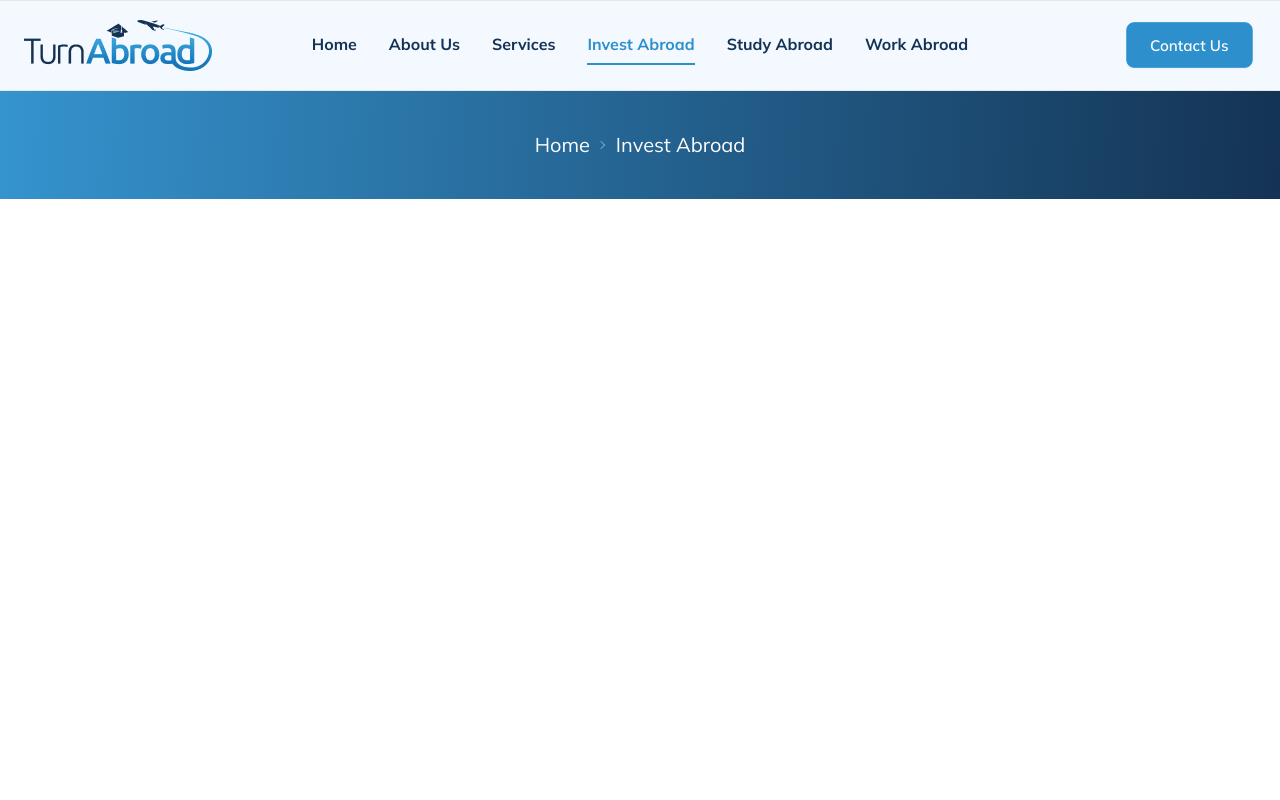
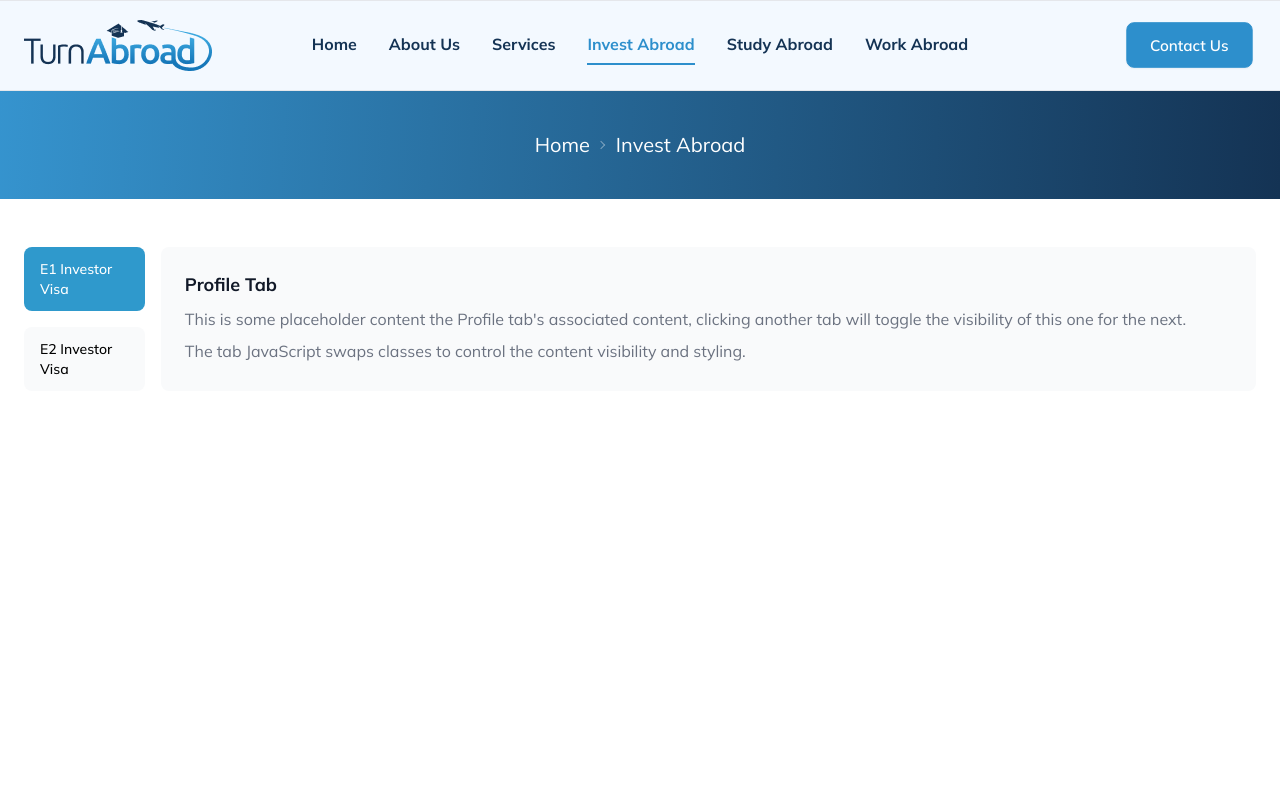
Before and after one commit to BayshoreCommunication/turn-abroad, a Next.js app: page /invest-abroad in a window 1280 px wide. Shown: the top 800 px of the page. Built offline with nearby package versions, Linux system fonts and the light colour scheme.

Commit message:
update invest abroad

```diff
--- a/package.json
+++ b/package.json
@@ -11,6 +11,7 @@
   "dependencies": {
     "@emailjs/browser": "^4.3.3",
     "@material-tailwind/react": "^2.1.9",
+    "@types/chart.js": "^2.9.41",
     "aos": "^2.3.4",
     "emailjs-com": "^3.2.0",
     "next": "14.1.0",
--- a/src/app/invest-abroad/page.tsx
+++ b/src/app/invest-abroad/page.tsx
@@ -1,12 +1,23 @@
+import InvestAbroadSection from '@src/components/InvestAbroad/InvestAbroadSection';
 import Breadcrumb from '@src/components/sheared/breadcrumb/Breadcrumb';
 import React from 'react';
 
 const InvestAbroad = () => {
-    return (
-        <main className='min-h-screen'>
-            <Breadcrumb title='Invest Abroad' href='/' linkTitle='Home' activePage='Invest Abroad'/>
-        </main>
-    );
+  return (
+    <main className='min-h-screen'>
+      <section className=''>
+        <Breadcrumb
+          title='Invest Abroad'
+          href='/'
+          linkTitle='Home'
+          activePage='Invest Abroad'
+        />
+        <div className='container py-20'>
+          <InvestAbroadSection />
+        </div>
+      </section>
+    </main>
+  );
 };
 
 export default InvestAbroad;
--- /dev/null
+++ b/src/components/InvestAbroad/InvestAbroadSection.tsx
@@ -0,0 +1,43 @@
+import React from 'react';
+
+const InvestAbroadSection = () => {
+  return (
+    <div className='mt-12'>
+      <div className='md:flex'>
+        <ul className='flex-column space-y space-y-4 text-sm font-medium text-gray-50 md:me-4 mb-4 md:mb-0'>
+          <li>
+            <a
+              href='#'
+              className='inline-flex items-center px-4 py-3 text-white bg-[#2F99CC] rounded-lg active w-full '
+              aria-current='page'
+            >
+              E1 Investor Visa
+            </a>
+          </li>
+          <li>
+            <a
+              href='#'
+              className='inline-flex items-center px-4 py-3 rounded-lg text-black hover:text-gray-900 bg-gray-50 hover:bg-gray-100 w-full'
+            >
+              E2 Investor Visa
+            </a>
+          </li>
+        </ul>
+        <div className='p-6 bg-gray-50 text-medium text-gray-500 dark:text-gray-400 dark:bg-gray-800 rounded-lg w-full'>
+          <h3 className='text-lg font-bold text-gray-900 mb-2'>Profile Tab</h3>
+          <p className='mb-2'>
+            This is some placeholder content the Profile tab's associated
+            content, clicking another tab will toggle the visibility of this one
+            for the next.
+          </p>
+          <p>
+            The tab JavaScript swaps classes to control the content visibility
+            and styling.
+          </p>
+        </div>
+      </div>
+    </div>
+  );
+};
+
+export default InvestAbroadSection;
--- a/src/components/WorkAbroad/SkilledWork.tsx
+++ b/src/components/WorkAbroad/SkilledWork.tsx
@@ -1,25 +1,26 @@
-import React from "react";
-import Link from "next/link";
-import Image from "next/image";
-import skilled from "/public/images/skilled.png";
-import WorkerConsultationFrom from "./WorkerConsultationFrom";
-import Motion from "../motion/Motion";
-import EmploymentChart from "./EmploymentChart";
-import EmploymentStates from "./EmploymentStates ";
+import React from 'react';
+import Link from 'next/link';
+import Image from 'next/image';
+import skilled from '/public/images/skilled.png';
+import WorkerConsultationFrom from './WorkerConsultationFrom';
+import Motion from '../motion/Motion';
+import EmploymentChart from './EmploymentChart';
+import EmploymentStates from './EmploymentStates ';
+import WorkAbroadChart from './WorkAbroadChart';
 
 const SkilledWork = () => {
   return (
-    <div className="flex flex-wrap lg:flex-nowrap gap-10">
-      <div className="">
-        <div className="">
-          <figure className="overflow-hidden">
-            <Image src={skilled} alt="USA Image" className="w-full  " />
+    <div className='flex flex-wrap lg:flex-nowrap gap-10'>
+      <div className=''>
+        <div className=''>
+          <figure className='overflow-hidden'>
+            <Image src={skilled} alt='USA Image' className='w-full  ' />
           </figure>
-          <h2 className="text-2xl font-bold text-secondary mt-6 mb-4">
+          <h2 className='text-2xl font-bold text-secondary mt-6 mb-4'>
             Our goal is to make the process of working abroad attainable from
             the comfort of your home.
           </h2>
-          <p className="mb-4 text-justify">
+          <p className='mb-4 text-justify'>
             Aiming to transform borders from being barriers in growth to
             gateways to success, we specialize in guiding individuals towards
             fulfilling international careers. With expertise in various career
@@ -31,15 +32,15 @@ const SkilledWork = () => {
         </div>
         <EmploymentStates />
       </div>
-      <div className="w-full lg:max-w-lg flex flex-col-reverse lg:flex-col">
+      <div className='w-full lg:max-w-lg flex flex-col-reverse lg:flex-col'>
         <WorkerConsultationFrom />
-        <div className="flex-2">
-          <Motion effect="fade-up" easing="ease-in-out" duration="2000">
-            <div className="my-6 md:my-10 lg:my-16 p-7 bg-[#F3F9FF]">
-              <h2 className="text-3xl md:text-4xl font-extrabold leading-normal mb-4 md:mb-8">
+        <div className='flex-2'>
+          <Motion effect='fade-up' easing='ease-in-out' duration='2000'>
+            <div className='my-6 md:my-10 lg:my-16 p-7 bg-[#F3F9FF]'>
+              <h2 className='text-3xl md:text-4xl font-extrabold leading-normal mb-4 md:mb-8'>
                 Cost of Living in UK
               </h2>
-              <EmploymentChart />
+              <WorkAbroadChart />
             </div>
           </Motion>
         </div>
--- /dev/null
+++ b/src/components/WorkAbroad/WorkAbroadChart.jsx
@@ -0,0 +1,79 @@
+import React, { useEffect } from 'react';
+import { Bar } from 'react-chartjs-2';
+import {
+  Chart,
+  CategoryScale,
+  LinearScale,
+  BarElement,
+  Title,
+  Tooltip,
+  Legend,
+} from 'chart.js';
+
+Chart.register(CategoryScale, LinearScale, BarElement, Title, Tooltip, Legend);
+
+const dataHorBar = {
+  labels: ['Hijo', 'Hermano', 'Mamá', 'Esposo', 'Padre', 'Pareja', 'Sobrino'],
+  datasets: [
+    {
+      backgroundColor: ['#1890FF'],
+      data: [621, 501, 457, 456, 224, 172, 413, 472],
+    },
+  ],
+};
+
+const options = {
+  indexAxis: 'y',
+  plugins: {
+    tooltip: {
+      enabled: false,
+    },
+    legend: {
+      display: false,
+    },
+  },
+  scales: {
+    x: {
+      display: false,
+      min: 0,
+      max: 700,
+      grid: {
+        display: false,
+      },
+    },
+    y: {
+      grid: {
+        zeroLineColor: '#F5F5F5',
+        borderWidth: 0,
+      },
+    },
+  },
+  animation: {
+    duration: 0,
+    onComplete: function () {
+      const chartInstance = this;
+      const ctx = chartInstance?.ctx;
+      ctx.textAlign = 'center';
+      ctx.textBaseline = 'bottom';
+
+      chartInstance.data?.datasets.forEach((dataset, i) => {
+        const meta = chartInstance?.getDatasetMeta(i);
+        meta.data.forEach((bar, index) => {
+          const data = dataset.data[index];
+          ctx.fillStyle = '#878686';
+          ctx.fillText(data, bar.x + 15, bar.y + 7);
+        });
+      });
+    },
+  },
+};
+
+const WorkAbroadChart = () => {
+  return (
+    <div style={{ width: '100%' }}>
+      <Bar data={dataHorBar} options={options} height={400} />
+    </div>
+  );
+};
+
+export default WorkAbroadChart;
--- a/tsconfig.json
+++ b/tsconfig.json
@@ -21,6 +21,6 @@
       "@src/*": ["./src/*"]
     }
   },
-  "include": ["next-env.d.ts", "**/*.ts", "**/*.tsx", ".next/types/**/*.ts", "src/components/ServicePage/ServiceSection/ServiceSection.jsx", "src/components/ServicePage/ServiceCard/ServiceCard.jsx", "src/app/service/page.jsx", "src/components/AboutPage/summary/Summary.jsx", "src/components/HomePage/hero/Hero.jsx", "src/components/HomePage/visa/StudentsVisa.jsx", "src/components/StudyAbroad/StudentConsultationFrom.jsx", "src/components/HomePage/visa/VisaContent.jsx", "src/components/HomePage/visa/EmploymentVisa.jsx", "src/components/ContactPage/ContactFrom.jsx", "src/components/HomePage/passport/Passport.jsx", "src/components/sheared/header/Header.jsx", "src/app/test/page.jsx"],
+  "include": ["next-env.d.ts", "**/*.ts", "**/*.tsx", ".next/types/**/*.ts", "src/components/ServicePage/ServiceSection/ServiceSection.jsx", "src/components/ServicePage/ServiceCard/ServiceCard.jsx", "src/app/service/page.jsx", "src/components/AboutPage/summary/Summary.jsx", "src/components/HomePage/hero/Hero.jsx", "src/components/HomePage/visa/StudentsVisa.jsx", "src/components/StudyAbroad/StudentConsultationFrom.jsx", "src/components/HomePage/visa/VisaContent.jsx", "src/components/HomePage/visa/EmploymentVisa.jsx", "src/components/ContactPage/ContactFrom.jsx", "src/components/HomePage/passport/Passport.jsx", "src/components/sheared/header/Header.jsx", "src/app/test/page.jsx", "src/components/WorkAbroad/WorkAbroadChart.jsx"],
   "exclude": ["node_modules"]
 }
```
Also changed, not shown: 1 other file (tests, documents, lock files or other folders).
